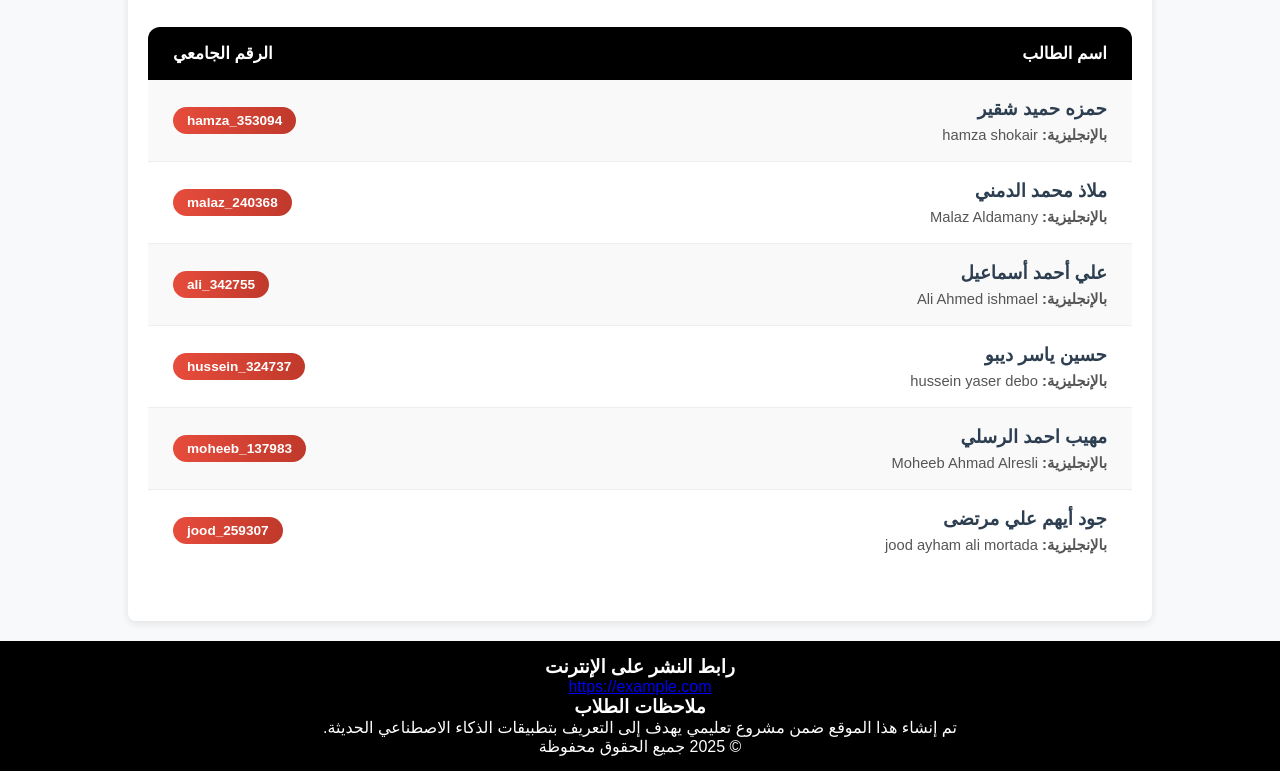
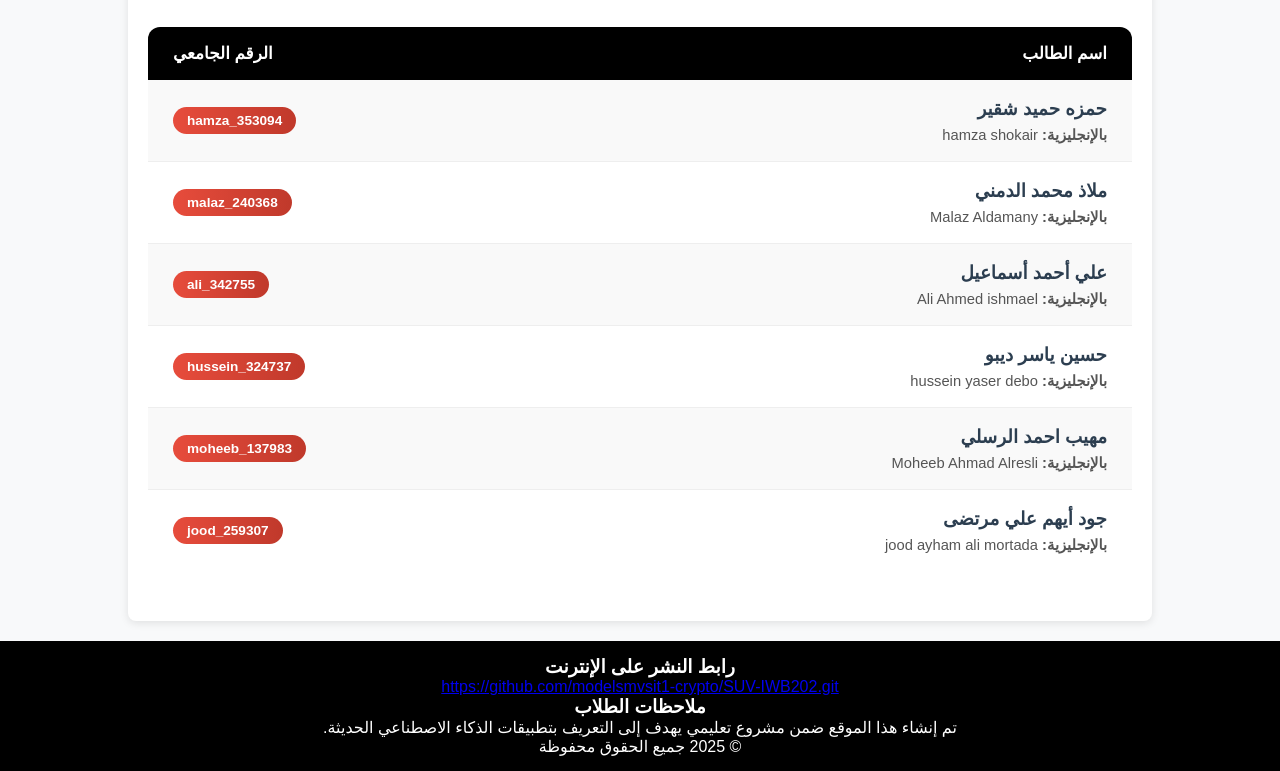
Before and after one commit to modelsmvsit1-crypto/SUV-IWB202, a plain HTML site: page index.html in a window 1280 px wide. Shown: the part 233-1004 px from the top of the page. Drawn offline with Linux system fonts and the light colour scheme.

Commit message:
Update footer link to GitHub repository

```diff
--- a/index.html
+++ b/index.html
@@ -95,7 +95,7 @@
   <footer style="background-color: rgb(0, 0, 0);">
 
   <h3>رابط النشر على الإنترنت</h3>
-  <p><a href="https://example.com" target="_blank">https://example.com</a></p>
+  <p><a href="https://github.com/modelsmvsit1-crypto/SUV-IWB202.git" target="_blank">https://github.com/modelsmvsit1-crypto/SUV-IWB202.git</a></p>
 
   <h3>ملاحظات الطلاب</h3>
   <p>تم إنشاء هذا الموقع ضمن مشروع تعليمي يهدف إلى التعريف بتطبيقات الذكاء الاصطناعي الحديثة.</p>
```
